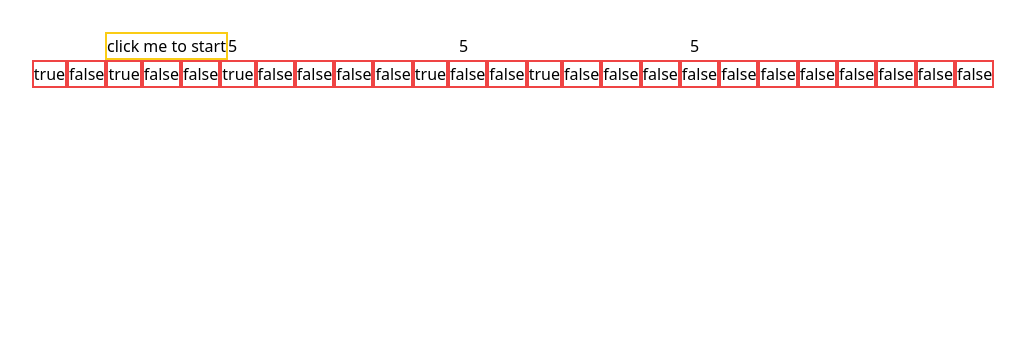
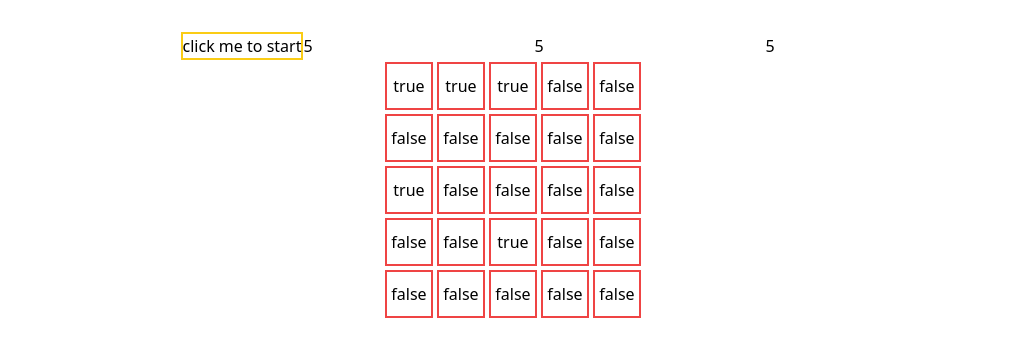
Before and after one commit to OceanPresentChao/Vue-MineSweeper, a Vue app: page / in a window 1280 px wide. Both pictures are taken after a click on the button "click me to start". Shown: the top 356 px of the page, without its empty margins (127-1152 px from the left). Built offline with nearby package versions, Linux system fonts and the light colour scheme.

Commit message:
:sparkles: feat: UI for game option

```diff
--- a/src/components/Game.vue
+++ b/src/components/Game.vue
@@ -1,14 +1,15 @@
 <template>
     <div>
         <button @click="createGame" class="border-yellow-400 border-2">click me to start</button>
-        <input type="text" placeholder="width" v-model="options.width">
-        <input type="text" placeholder="height" v-model="options.height">
-        <input type="text" placeholder="mine" v-model="options.mine">
+        <input type="number" placeholder="width" v-model="options.width" :min="1" :step="1">
+        <input type="number" placeholder="height" v-model="options.height" :min="1" :step="1">
+        <input type="number" placeholder="mine" v-model="options.mine" :min="1" :step="1"
+            :max="options.width * options.height - 1">
     </div>
     <div>
         <template v-if="Game">
             <div class="flex items-center justify-center">
-                <div v-for="(row, x) in Game?.blocks" class="flex items-center justify-center w-max" :key="x">
+                <div v-for="(row, x) in Game?.blocks" class="flex items-center justify-center flex-col" :key="x">
                     <MineBlock v-for="(block, y) in row" :block="block" :key="y"></MineBlock>
                 </div>
             </div>
@@ -25,13 +26,13 @@ interface InputOptions {
     height: number
     mine: number
 }
-let options: InputOptions = {
+let options = ref<InputOptions>({
     width: 5,
     height: 5,
     mine: 5
-}
+})
 function createGame() {
-    Game.value = new GameController(options)
+    Game.value = new GameController(options.value)
 }
 </script>
 
--- a/src/components/MineBlock.vue
+++ b/src/components/MineBlock.vue
@@ -1,6 +1,7 @@
 <template>
     <div>
-        <button class="flex justify-center items-center flex-col border-2 border-red-500">
+        <button class="flex justify-center items-center flex-col border-2 border-red-500 w-12 h-12 m-0.5"
+            style="min-width: 2rem;min-height:2rem;">
             {{ block.isMine }}
         </button>
     </div>
```
